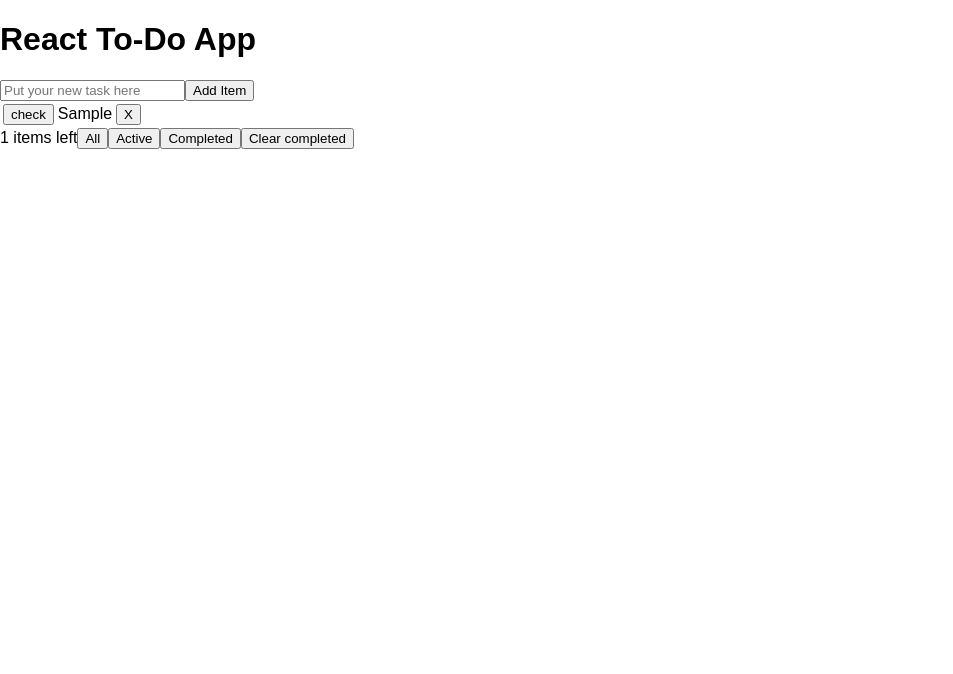
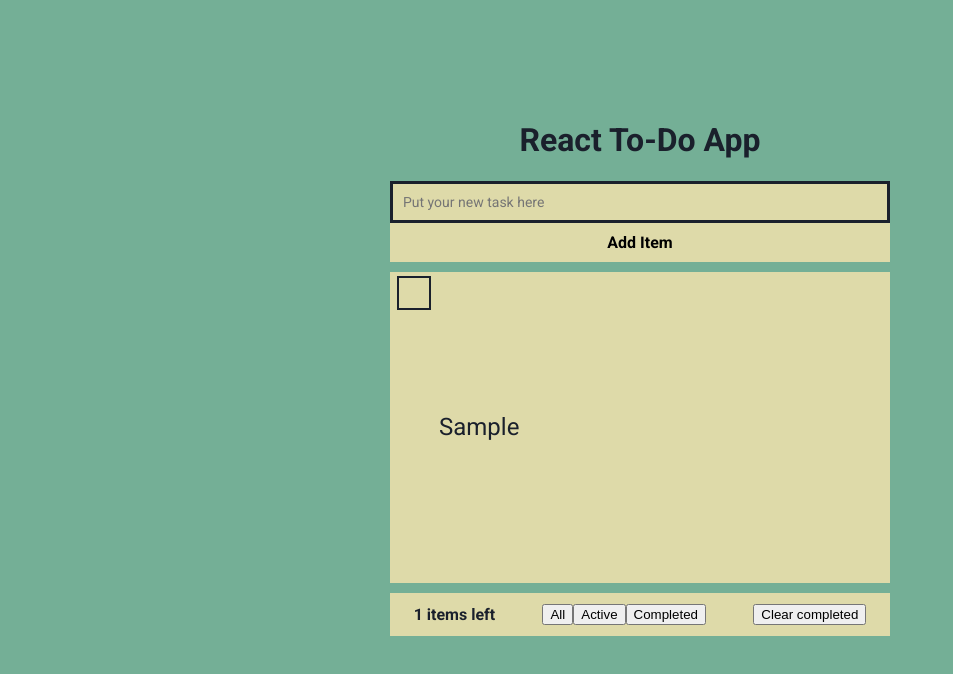
Before and after one commit to artrnh/todo, a React app: page / in a window 1280 px wide. Both pictures are taken after typing "Sample" into the empty fields and a click on the button "Add Item". Shown: the whole page, without its empty margins (0-953 px from the left). Built offline with nearby package versions, Linux system fonts and the light colour scheme.

Commit message:
some styles and items state view

```diff
--- /dev/null
+++ b/src/components/AddItem.css
@@ -0,0 +1,35 @@
+.addInput {
+  font-family: 'Roboto', sans-serif;
+  width: 100%;
+  border: none;
+  outline: none;
+  padding: 10px;
+  background-color: #DEDAA9;
+  border: 3px solid #1A202C;
+  font-size: 14px;
+}
+
+.addInput:focus {
+  border: 3px solid rgb(49, 65, 80);
+}
+
+.addBtn {
+  font-family: 'Roboto', sans-serif;
+  font-size: 16px;
+  font-weight: 700;
+  width: 100%;
+  border: none;
+  outline: none;
+  padding: 10px;
+  background-color: #DEDAA9;
+  margin-bottom: 10px;
+}
+
+.addBtn:hover {
+  cursor: pointer;
+  background-color: rgb(197, 193, 150);
+}
+
+.addBtn:active {
+  opacity: .8;
+}
--- a/src/components/AddItem.js
+++ b/src/components/AddItem.js
@@ -1,4 +1,5 @@
 import React, { Component } from 'react';
+import './AddItem.css';
 
 export default class AddItem extends Component {
   constructor(props) {
@@ -20,12 +21,14 @@ export default class AddItem extends Component {
     return (
       <form onSubmit={this.handleSubmit}>
         <input
+          className="addInput"
           type="text"
           placeholder="Put your new task here"
           value={this.props.addText}
           onChange={this.handleAddTextChange}
         />
-        <button onClick={this.handleSubmit}>Add Item</button>
+        <br />
+        <button className="addBtn" onClick={this.handleSubmit}>Add Item</button>
       </form>
     );
   }
--- /dev/null
+++ b/src/components/ItemsTableFilters.css
@@ -0,0 +1,12 @@
+.filters {
+  height: 43px;
+  background-color: #DEDAA9;
+  margin-top: 10px;
+  display: flex;
+  align-items: center;
+  justify-content: space-around;
+}
+
+.itemsLeft {
+  font-weight: 700;
+}
--- a/src/components/ItemsTableFilters.js
+++ b/src/components/ItemsTableFilters.js
@@ -1,4 +1,5 @@
 import React, { Component } from 'react';
+import './ItemsTableFilters.css';
 
 export default class ItemsTableFilters extends Component {
   constructor(props) {
@@ -27,12 +28,15 @@ export default class ItemsTableFilters extends Component {
   }
 
   render() {
+    if (!this.props.items.length) return <div></div>;
     return (
-      <div>
-        <span>{this.props.itemsCount} items left</span>
-        <button onClick={this.handleAllFilter}>All</button>
-        <button onClick={this.handleActiveFilter}>Active</button>
-        <button onClick={this.handleCompletedFilter}>Completed</button>
+      <div className='filters'>
+        <span className='itemsLeft'>{this.props.itemsCount} items left</span>
+        <div>
+          <button onClick={this.handleAllFilter}>All</button>
+          <button onClick={this.handleActiveFilter}>Active</button>
+          <button onClick={this.handleCompletedFilter}>Completed</button>
+        </div>
         <button onClick={this.handleClearCompleted}>Clear completed</button>
       </div>
     );
--- /dev/null
+++ b/src/components/TodoItem.css
@@ -0,0 +1,56 @@
+.row {
+  position: relative;
+  height: 43px;
+}
+
+.checkTd {
+  width: 48px;
+}
+
+.checkTd button {
+  padding: 0;
+  outline: 0;
+  border: 2px solid #1A202C;
+  width: 34px;
+  height: 34px;
+  margin-top: 3px;
+  background-color: transparent;
+}
+
+.checkTd button:hover {
+  cursor: pointer;
+  border: 2px solid rgb(49, 65, 80);
+}
+
+.checkTd button img {
+  visibility: hidden;
+}
+
+.task {
+  font-size: 24px;
+  text-align: left;
+}
+
+.deleteTd {
+  width: 48px;
+}
+
+.deleteTd button {
+  visibility: hidden;
+  padding: 0;
+  outline: 0;
+  border: none;
+  width: 34px;
+  height: 34px;
+  margin-top: 3px;
+  background-color: transparent;
+}
+
+.deleteTd button:hover {
+  cursor: pointer;
+  opacity: .8;
+}
+
+.row:hover .deleteTd button {
+  visibility: visible;
+}
--- a/src/components/TodoItem.js
+++ b/src/components/TodoItem.js
@@ -1,4 +1,5 @@
 import React, { Component } from 'react';
+import './TodoItem.css';
 
 export default class TodoItem extends Component {
   constructor(props) {
@@ -19,11 +20,22 @@ export default class TodoItem extends Component {
   }
 
   render() {
+    const doneBtnStyles = this.props.item.done  ? { borderColor: '#74AF96' } : {};
+    const doneImgStyles = this.props.item.done  ? { visibility: 'visible' } : {};
+    const doneTaskStyles = this.props.item.done ? { textDecoration: 'line-through', color: '#747E80' } : {};
     return (
-      <tr>
-        <th><button onClick={this.handleDoneClick}>check</button></th>
-        <td>{this.props.item.text}</td>
-        <th><button onClick={this.handleDeleteClick}>X</button></th>
+      <tr className="row">
+        <td className="checkTd">
+          <button style={doneBtnStyles} onClick={this.handleDoneClick}>
+            <img style={doneImgStyles} src='https:icon.now.sh/check/32/74AF96' alt='check icon' />
+          </button>
+        </td>
+        <td style={doneTaskStyles} className="task">{this.props.item.text}</td>
+        <td className="deleteTd">
+          <button onClick={this.handleDeleteClick}>
+            <img src='https:icon.now.sh/close/32/CF4037' alt='close icon' />
+          </button>
+        </td>
       </tr>
     );
   }
--- /dev/null
+++ b/src/containers/ItemsTable.css
@@ -0,0 +1,5 @@
+table {
+  width: 100%;
+  background-color: #DEDAA9;
+  border-spacing: 0;
+}
--- a/src/containers/ItemsTable.js
+++ b/src/containers/ItemsTable.js
@@ -1,6 +1,7 @@
 import React, { Component } from 'react';
 import TodoItem from '../components/TodoItem';
 import ItemsTableFilters from '../components/ItemsTableFilters';
+import './ItemsTable.css';
 
 export default class ItemsTable extends Component {
   constructor(props) {
@@ -56,6 +57,7 @@ export default class ItemsTable extends Component {
           </tbody>
         </table>
         <ItemsTableFilters
+          items={this.props.items}
           itemsCount={itemsCount}
           onAll={this.handleAllFilter}
           onActive={this.handleActiveFilter}
--- a/src/containers/TodoApp.css
+++ b/src/containers/TodoApp.css
@@ -1,3 +1,11 @@
 .TodoApp {
+  margin: 0 auto;
   text-align: center;
+  margin-top: 100px;
+  display: flex;
+  justify-content: center;
 }
+
+.container {
+  width: 500px;
+}
--- a/src/containers/TodoApp.js
+++ b/src/containers/TodoApp.js
@@ -7,7 +7,7 @@ export default class TodoApp extends Component {
   constructor(props) {
     super(props);
 
-    this.state = { items: [], addText: '', filterText: '', activeFilter: null };
+    this.state = { items: [], addText: '', filterText: '' };
     this.handleAddInput = this.handleAddInput.bind(this);
     this.handleSubmit = this.handleSubmit.bind(this);
     this.handleItemDone = this.handleItemDone.bind(this);
@@ -38,7 +38,11 @@ export default class TodoApp extends Component {
   handleItemDone(e) {
     const newItems = this.state.items;
     newItems.forEach(item => {
-      if (item.id === e.id) item.done = true;
+      if (item.id === e.id && item.done === false) {
+        item.done = true;
+      } else if (item.id === e.id && item.done === true) {
+        item.done = false;
+      }
     });
 
     this.setState({ items: newItems });
@@ -60,7 +64,8 @@ export default class TodoApp extends Component {
 
   render() {
     return (
-      <div>
+      <div className='TodoApp'>
+        <div className='container'>
           <h1>React To-Do App</h1>
           <AddItem
             addText={this.state.addText}
@@ -74,6 +79,7 @@ export default class TodoApp extends Component {
             handleItemDelete={this.handleItemDelete}
           />
         </div>
+      </div>
     );
   }
 }
--- a/src/index.css
+++ b/src/index.css
@@ -1,5 +1,13 @@
+@import url('https://fonts.googleapis.com/css?family=Roboto:400,700&subset=cyrillic');
+
+* {
+  box-sizing: border-box;
+}
+
 body {
   margin: 0;
   padding: 0;
-  font-family: sans-serif;
+  font-family: 'Roboto', sans-serif;
+  color: #1A202C;
+  background-color: #74AF96;
 }
```
Also changed, not shown: package.json (line endings or trailing spaces). Lines whose indentation alone changed are shown as unchanged.
